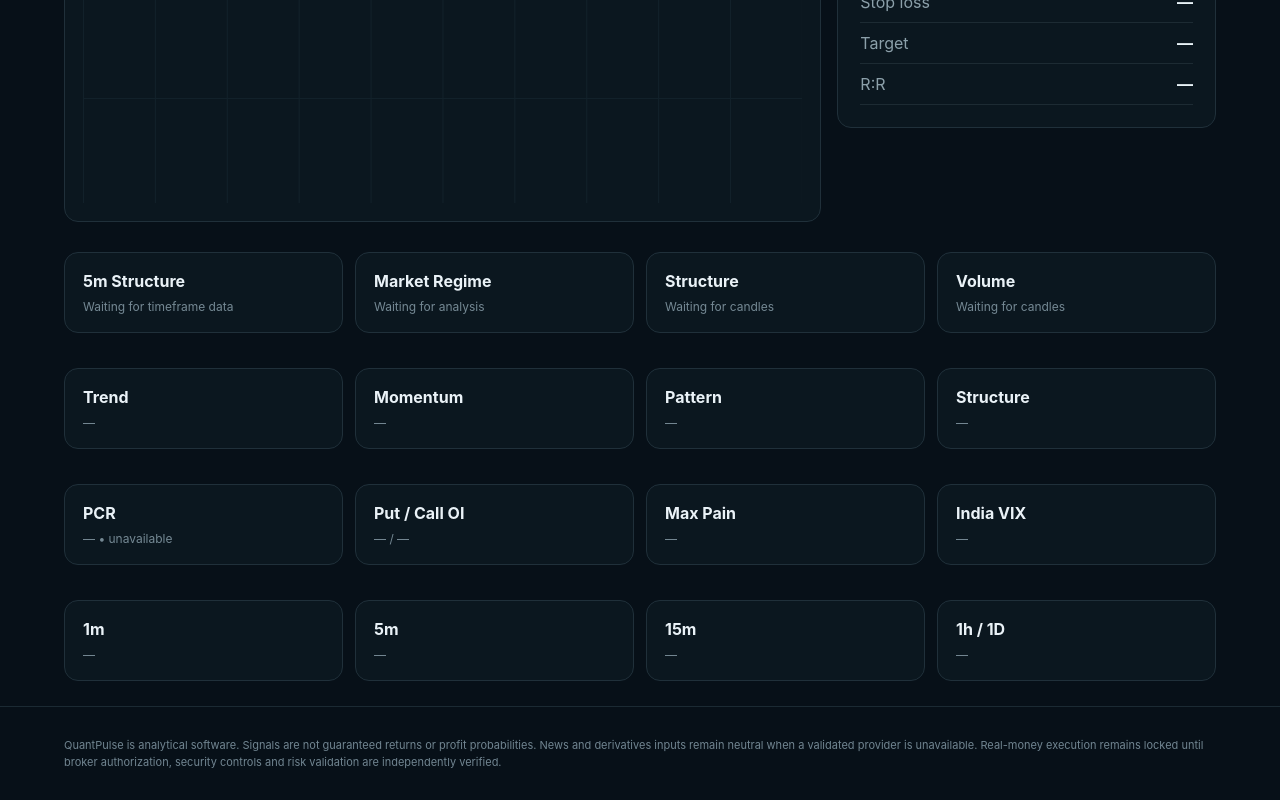
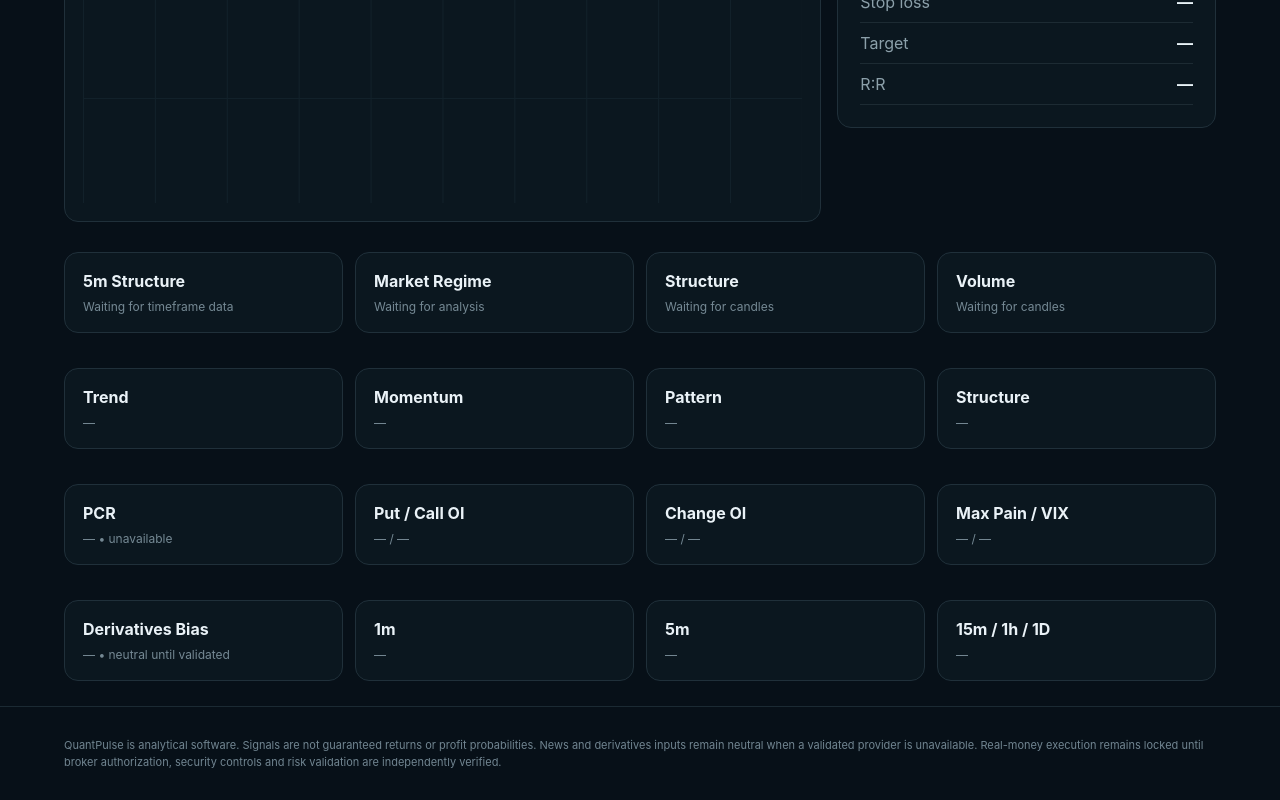
Before and after one commit to pavanthete12-ai/Pt, a Next.js app in the folder apps/web/: page / in a window 1280 px wide. Shown: the part 899-1699 px from the top of the page. Built offline with nearby package versions, Linux system fonts and the light colour scheme; no server answers.

Commit message:
QuantPulse: add change OI and derivatives bias cards

```diff
--- a/apps/web/app/page.tsx
+++ b/apps/web/app/page.tsx
@@ -68,11 +68,14 @@ export default function Home(){
   <section className="cards">
    <div><b>PCR</b><span>{intel?.pcr??"—"} {intelStatus==="provider-fed"?"• live provider snapshot":intelStatus==="partial"?"• partial":"• unavailable"}</span></div>
    <div><b>Put / Call OI</b><span>{intel?.total_put_oi??"—"} / {intel?.total_call_oi??"—"}</span></div>
-   <div><b>Max Pain</b><span>{intel?.max_pain??"—"}</span></div>
-   <div><b>India VIX</b><span>{intel?.india_vix??"—"}</span></div>
+   <div><b>Change OI</b><span>{intel?.put_change_oi??"—"} / {intel?.call_change_oi??"—"}</span></div>
+   <div><b>Max Pain / VIX</b><span>{intel?.max_pain??"—"} / {intel?.india_vix??"—"}</span></div>
   </section>
 
-  <section className="cards"><div><b>1m</b><span>{fusion?.timeframes?.["1m"]?.signal??"—"}</span></div><div><b>5m</b><span>{fusion?.timeframes?.["5m"]?.signal??"—"}</span></div><div><b>15m</b><span>{fusion?.timeframes?.["15m"]?.signal??"—"}</span></div><div><b>1h / 1D</b><span>{fusion?((fusion.timeframes["1h"]?.signal??"—")+" / "+(fusion.timeframes["1D"]?.signal??"—")):"—"}</span></div></section>
+  <section className="cards">
+   <div><b>Derivatives Bias</b><span>{intel?.derivatives_bias??"—"} {intel?.status==="provider-fed"?"• provider-fed":"• neutral until validated"}</span></div>
+   <div><b>1m</b><span>{fusion?.timeframes?.["1m"]?.signal??"—"}</span></div><div><b>5m</b><span>{fusion?.timeframes?.["5m"]?.signal??"—"}</span></div><div><b>15m / 1h / 1D</b><span>{fusion?((fusion.timeframes["15m"]?.signal??"—")+" / "+(fusion.timeframes["1h"]?.signal??"—")+" / "+(fusion.timeframes["1D"]?.signal??"—")):"—"}</span></div>
+  </section>
 
   <footer>QuantPulse is analytical software. Signals are not guaranteed returns or profit probabilities. News and derivatives inputs remain neutral when a validated provider is unavailable. Real-money execution remains locked until broker authorization, security controls and risk validation are independently verified.</footer>
  </main>
```
